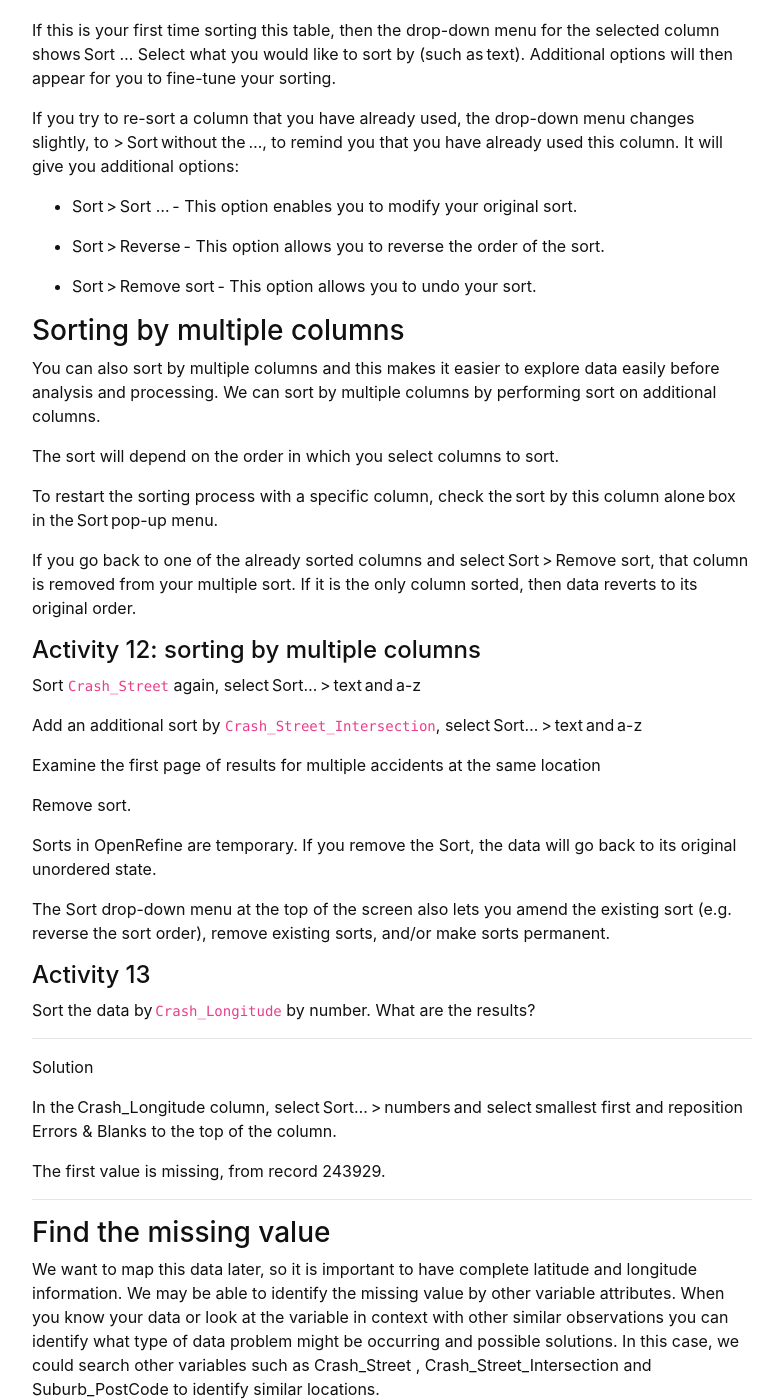
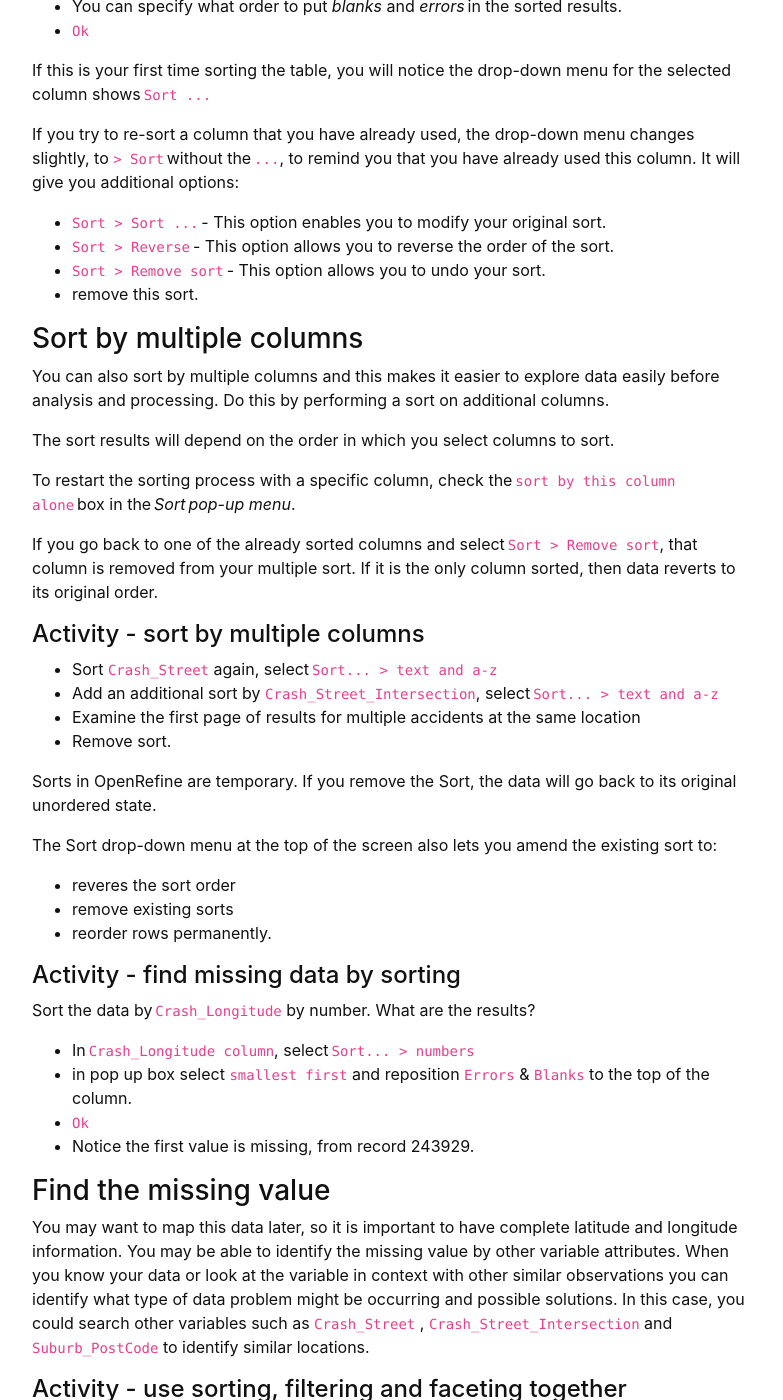
Before and after one commit to GULibrarySandbox/intro-data-wrangle, a Jekyll site: the page built from content/5-lesson.md, in a window 1280 px wide and 1400 px high, scrolled down 924 px. Shown: the whole window, without its empty margins (248-1031 px from the left). Built offline with Jekyll 4.4.1, drawn with Linux system fonts in a browser that asks for light colours; some of the changed text lies outside the part shown.

Commit message:
Update 5-lesson.md

```diff
--- a/content/5-lesson.md
+++ b/content/5-lesson.md
@@ -9,9 +9,9 @@ nav: true
 
 ### Filtering
 
-There are many records in the dataset and you can filter them to work on a subset. Let's explore filtering by a word within the text values of a column.
+There are many records in this dataset and you can filter them to work on a subset. Let's explore filtering by a word within the text values of a column.
 
-#### Activity 11: work on a subset of data by filtering
+#### Activity - filter to work on a subset of data
 
 - Click the down arrow next to `Suburb_PostCode > Text filter`. A filter box will appear in the left margin.
 - Type 'heights' and press return. There are 208 matching rows of the original 27528 rows (and these rows are selected for the subsequent steps).
@@ -27,90 +27,72 @@ Faceting and filtering look very similar. A good distinction is that faceting gi
 
 Using `Crash_Street`, let's explore data together in another way, using sorting.
 
-You can sort data in a column by selecting drop-down menu and `Sort`.  Options include
+- in `Crash_Street` column select drop-down menu and `Sort`.  Options include
+  - sort by text
+  - sort by numbers
+  - sort by dates
+  - sort by booleans (TRUE or FALSE values).
+- Select `text` to sort by. Additional options will then appear for you to fine-tune your sorting, select `a-z`
+- You can specify what order to put *blanks* and *errors* in the sorted results.
+- `Ok`
 
-- sort by text
-- sort by numbers
-- sort by dates
-- sort by booleans (TRUE or FALSE values).
+If this is your first time sorting the table, you will notice the drop-down menu for the selected column shows `Sort ...`
 
-You can also specify what order to put Blanks and Errors in the sorted results.
+If you try to re-sort a column that you have already used, the drop-down menu changes slightly, to `> Sort` without the `...`, to remind you that you have already used this column. It will give you additional options:
 
-If this is your first time sorting this table, then the drop-down menu for the selected column shows Sort ... Select what you would like to sort by (such as text). Additional options will then appear for you to fine-tune your sorting.
+  - `Sort > Sort ...` - This option enables you to modify your original sort.
+  - `Sort > Reverse` - This option allows you to reverse the order of the sort.
+  - `Sort > Remove sort` - This option allows you to undo your sort.
+- remove this sort.
 
-If you try to re-sort a column that you have already used, the drop-down menu changes slightly, to > Sort without the ..., to remind you that you have already used this column. It will give you additional options:
+### Sort by multiple columns
 
-- Sort > Sort ... - This option enables you to modify your original sort.
+You can also sort by multiple columns and this makes it easier to explore data easily before analysis and processing. Do this by performing a sort on additional columns.
 
-- Sort > Reverse - This option allows you to reverse the order of the sort.
+The sort results will depend on the order in which you select columns to sort.
 
-- Sort > Remove sort - This option allows you to undo your sort.
+To restart the sorting process with a specific column, check the `sort by this column alone` box in the *Sort pop-up menu*.
 
-### Sorting by multiple columns
+If you go back to one of the already sorted columns and select `Sort > Remove sort`, that column is removed from your multiple sort. If it is the only column sorted, then data reverts to its original order.
 
-You can also sort by multiple columns and this makes it easier to explore data easily before analysis and processing.   We can sort by multiple columns by performing sort on additional columns.
+#### Activity - sort by multiple columns
 
-The sort will depend on the order in which you select columns to sort.
-
-To restart the sorting process with a specific column, check the sort by this column alone box in the Sort pop-up menu.
-
-If you go back to one of the already sorted columns and select Sort > Remove sort, that column is removed from your multiple sort. If it is the only column sorted, then data reverts to its original order.
-
-#### Activity 12: sorting by multiple columns
-
-Sort `Crash_Street` again, select Sort... > text and a-z
-
-Add an additional sort by `Crash_Street_Intersection`, select Sort... > text and a-z
-
-Examine the first page of results for multiple accidents at the same location
-
-Remove sort.
+- Sort `Crash_Street` again, select `Sort... > text and a-z`
+- Add an additional sort by `Crash_Street_Intersection`, select `Sort... > text and a-z`
+- Examine the first page of results for multiple accidents at the same location
+- Remove sort.
 
 Sorts in OpenRefine are temporary. If you remove the Sort, the data will go back to its original unordered state.
 
-The Sort drop-down menu at the top of the screen also lets you amend the existing sort (e.g. reverse the sort order), remove existing sorts, and/or make sorts permanent.
+The Sort drop-down menu at the top of the screen also lets you amend the existing sort to:
+- reveres the sort order
+- remove existing sorts
+- reorder rows permanently.
 
-#### Activity 13
+#### Activity - find missing data by sorting
 
 Sort the data by `Crash_Longitude` by number. What are the results?
 
-> ---------
-> Solution
-
-> In the Crash_Longitude column, select Sort... > numbers and select smallest first and reposition Errors & Blanks to the top of the column.
-
-> The first value is missing, from record 243929.
-
-> ----------
+- In `Crash_Longitude column`, select `Sort... > numbers`
+- in pop up box select `smallest first` and reposition `Errors` & `Blanks` to the top of the column.
+- `Ok`
+- Notice the first value is missing, from record 243929.
 
 ### Find the missing value
 
-We want to map this data later, so it is important to have complete latitude and longitude information.  We may be able to identify the missing value by other variable attributes.  When you know your data or look at the variable in context with other similar observations you can identify what type of data problem might be occurring and possible solutions.  In this case, we could search other variables such as Crash_Street , Crash_Street_Intersection and Suburb_PostCode to identify similar locations.
+You may want to map this data later, so it is important to have complete latitude and longitude information.  You may be able to identify the missing value by other variable attributes.  When you know your data or look at the variable in context with other similar observations you can identify what type of data problem might be occurring and possible solutions.  In this case, you could search other variables such as `Crash_Street` , `Crash_Street_Intersection` and `Suburb_PostCode` to identify similar locations.
 
-#### Exercise:  now that we know about sorting, filtering and faceting work with your neighbour to
+#### Activity - use sorting, filtering and faceting together
 
-Find the missing Crash_Longitude value for record 243929. There are a few possibilities.
+Find the missing `Crash_Longitude` value for record *243929*. There are a few possibilities.  This is one....
 
-*Hint:* my first step is to:
-
-Write down the values in the columns Crash_Street , Crash_Street_Intersection and Suburb_PostCode, for record 243929
-
->------
-
-> Solution
-
-> Values are: Mary St; Miles St; Mount Isa City, (4825);
-
-
-Remove the sort.
-
-Filter `Crash_Street` by Mary.
-
-Filter `Crash_Street_Intersection` by Miles St.
-
-Examine results for similarities.
-
-Copy and paste `Crash_Longitude` value to the record missing the value.
+- Write down the values in the `columns Crash_Street` , `Crash_Street_Intersection` and `Suburb_PostCode`, for record *243929*
+  - Values are: *Mary St; Miles St; Mount Isa City, (4825)*
+- Remove the sort.
+- Filter `Crash_Street` by *Mary*
+- Filter `Crash_Street_Intersection` by *Miles St*
+- Examine results for similarities
+- Copy and paste `Crash_Longitude` value to the record *243929* missing the value.
 
 ### Key Points
 
```
